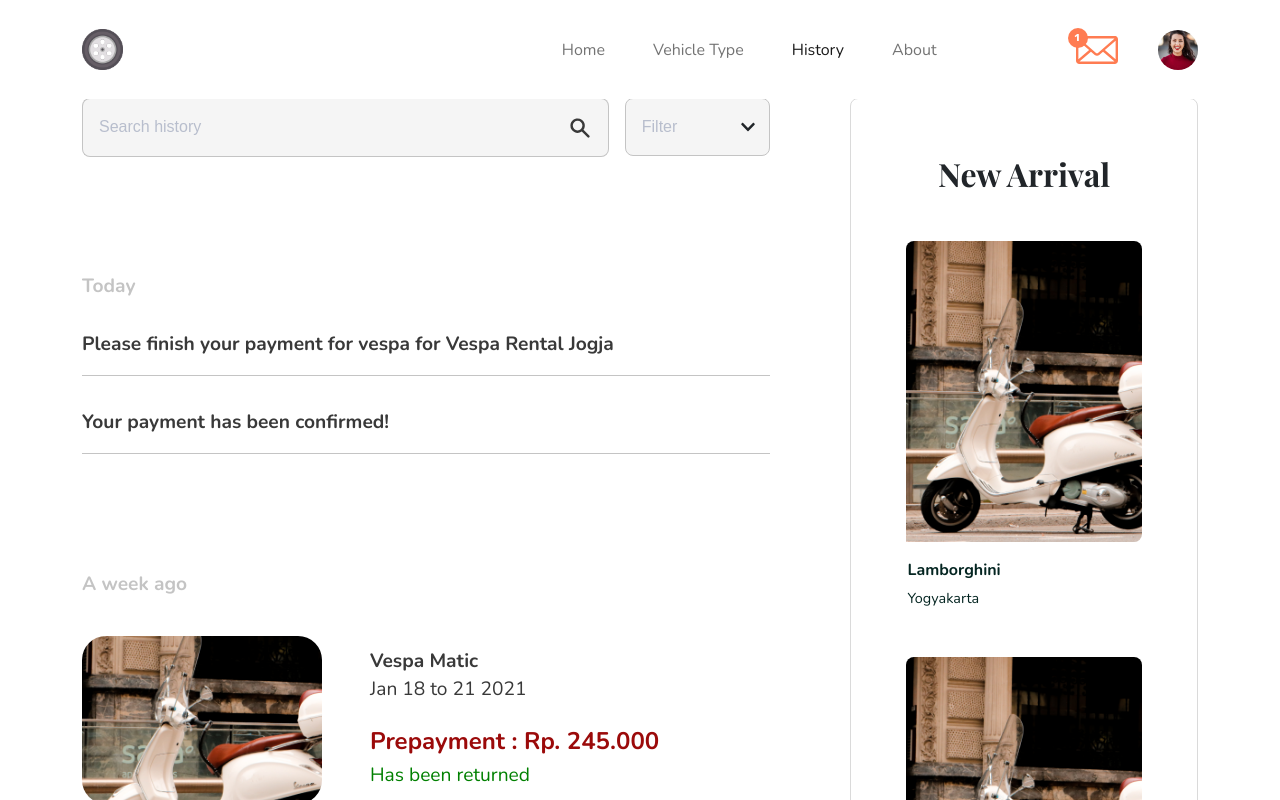
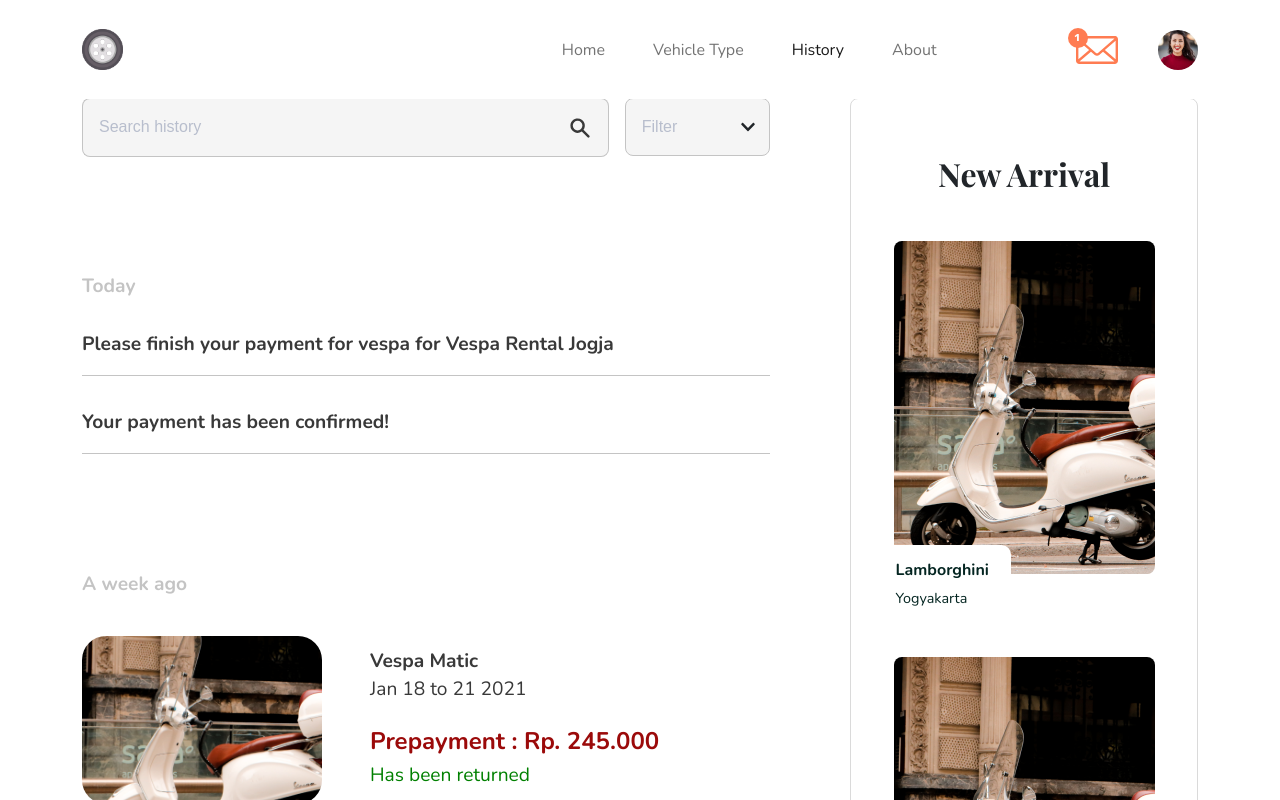
Before and after one commit to nhardiansa/fw5-frontend-beginner, a React (Create React App) app: page /histories in a window 1280 px wide. Shown: the top 800 px of the page. Built offline with nearby package versions, Linux system fonts and the light colour scheme.

Commit message:
fix: remove static style comps

```diff
--- a/src/components/VehicleImage/VehicleImage.module.css
+++ b/src/components/VehicleImage/VehicleImage.module.css
@@ -1,5 +1,5 @@
 .wrapper {
-  width: 75%;
+  /* width: 75%; */
   height: 23rem;
   margin-bottom: 1rem;
   cursor: pointer;
@@ -21,7 +21,7 @@
 
   background: #FFFFFF;
   bottom: 0;
-  left: -1px;
+  left: 0;
   min-width: 45%;
 
   border-radius: 0 0.6rem 0 0;
```
